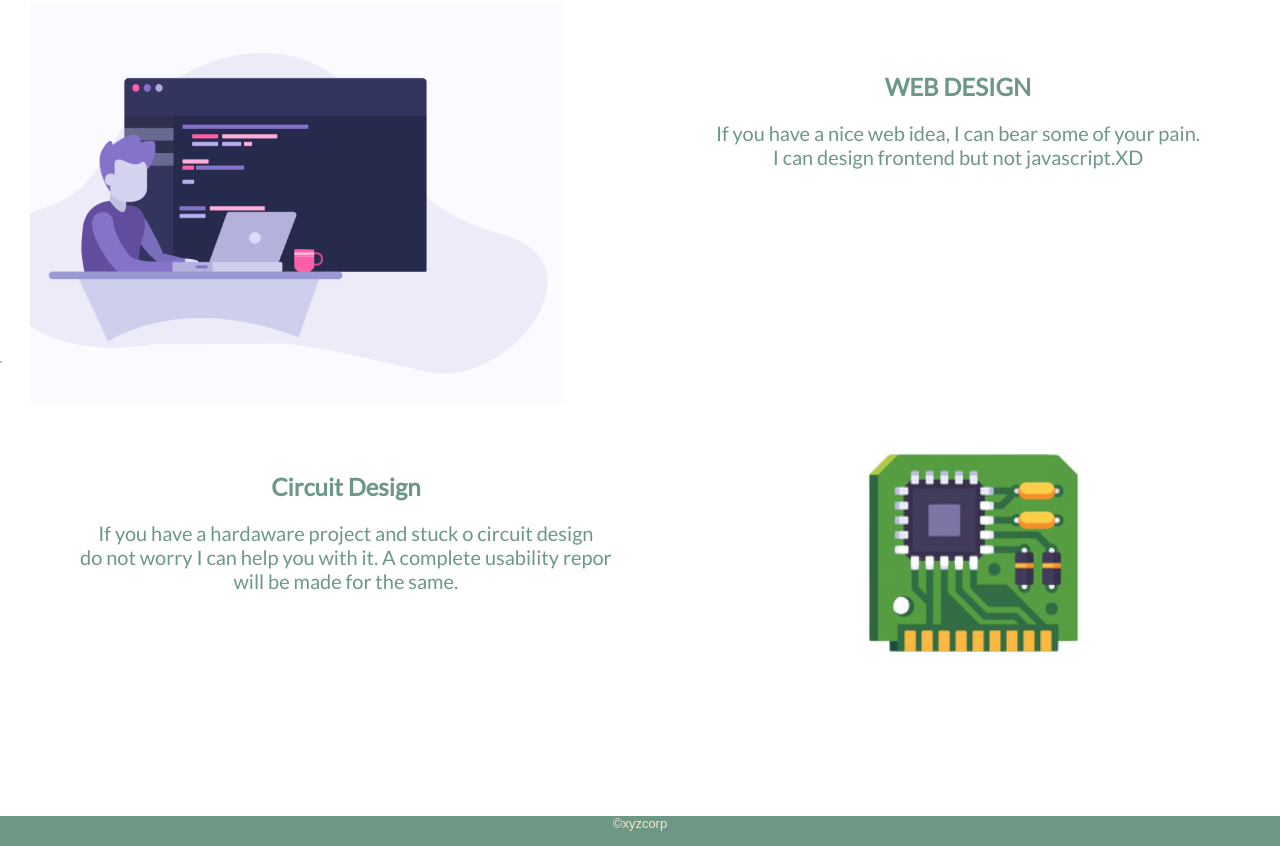
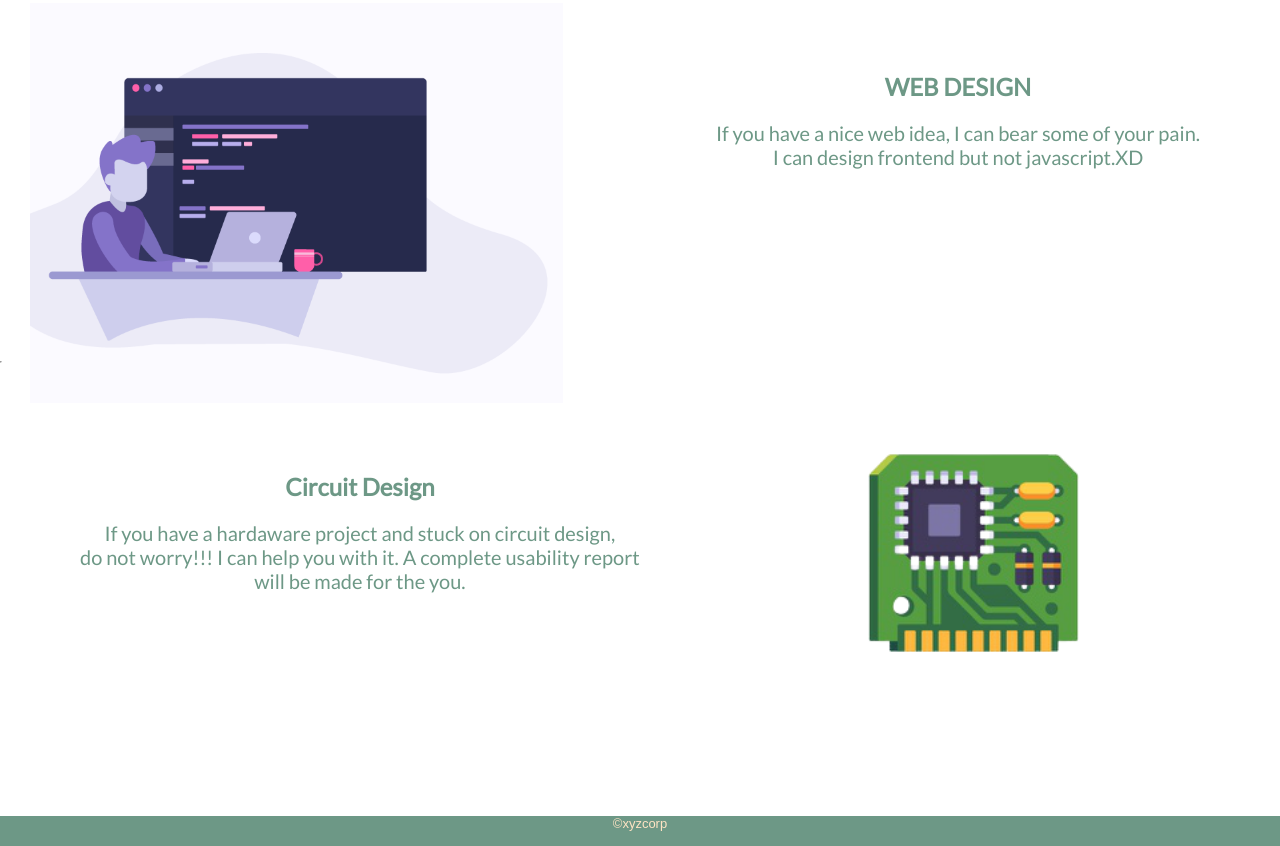
Before and after one commit to Priyanksingh99/MY_webpage, a plain HTML site: page index.html in a window 1280 px wide. Shown: the part 759-1605 px from the top of the page. Drawn offline with Linux system fonts and the light colour scheme.

Commit message:
grammar update

```diff
--- a/index.html
+++ b/index.html
@@ -44,9 +44,9 @@
             <hr>
             <div class = "circuitd">
                 <h2>Circuit Design</h2>
-                <p class="circuitd1">If you have a hardaware project and stuck o circuit design <br>
-                    do not worry I can help you with it. A complete usability repor <br>
-                    will be made for the same.
+                <p class="circuitd1">If you have a hardaware project and stuck on circuit design, <br>
+                    do not worry!!! I can help you with it. A complete usability report <br>
+                    will be made for the you.
                 </p>
 
            </div>
```
